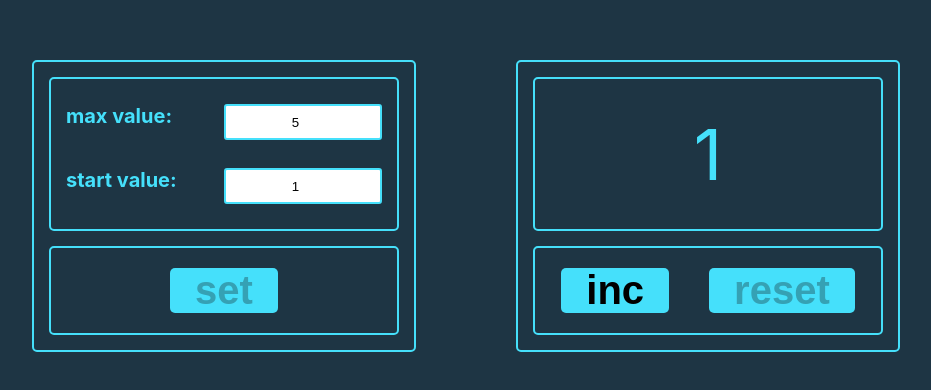
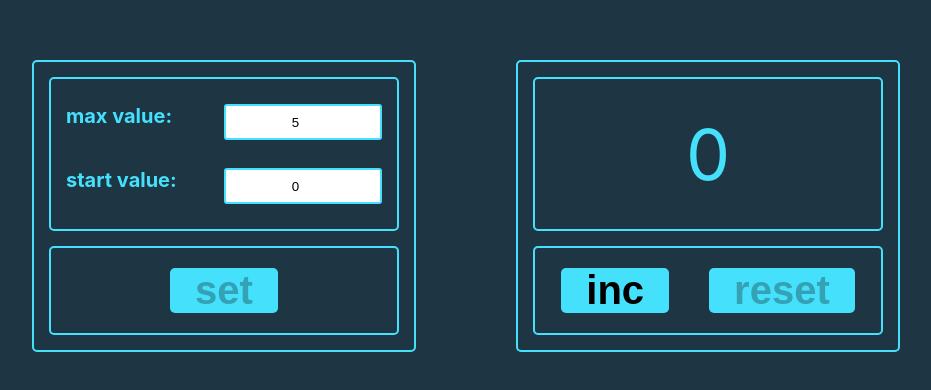
Before and after one commit to Nikolay-Gruzd/Counter, a React (Vite) app: page / in a window 1280 px wide. Shown: the part 194-584 px from the top of the page, without its empty margins (174-1105 px from the left). Built offline with nearby package versions, Linux system fonts and the light colour scheme.

Commit message:
Added localStorage

```diff
--- a/src/App.tsx
+++ b/src/App.tsx
@@ -1,11 +1,11 @@
 import s from './App.module.css'
-import {useState} from "react";
+import {useEffect, useState} from "react";
 import {Counter} from "./components/Counter/Counter.tsx";
 import {ButtonsContainer} from "./components/ButtonsContainer/ButtonsContainer.tsx";
 import {Setting} from "./components/Setting/Setting.tsx";
 
-export const MAX_VALUE = 5
-export const MIN_VALUE = 1
+// export const MAX_VALUE = 5
+// export const MIN_VALUE = 0
 
 export type SettingType = {
     max: number,
@@ -13,19 +13,36 @@ export type SettingType = {
 }
 
 function App() {
-    const [setting, setSetting] = useState<SettingType>({max: MAX_VALUE, start: MIN_VALUE})
-    const [counter, setCounter] = useState<number>(setting.start)
+    const [localValue, setLocalValue] = useState<SettingType>({max: 5, start: 0})
+
+    const [setting, setSetting] = useState<SettingType>({max: localValue.max, start: localValue.start})
+    const [counter, setCounter] = useState<number>(localValue.start)
     const [error, setError] = useState<string>('')
+
+    useEffect(() => {
+        let valueAssString = localStorage.getItem('counterValue')
+        if (valueAssString) {
+            let newValue = JSON.parse(valueAssString)
+            setLocalValue(newValue)
+            setSetting(newValue)
+            setCounter(newValue.start)
+        }
+    }, [])
+    useEffect(() => {
+        localStorage.setItem('counterValue', JSON.stringify(localValue))
+    }, [localValue])
 
     return (
         <div className={s.app}>
             <div className={s.container}>
-                <Setting setting={setting} setSetting={setSetting} setCounter={setCounter} setError={setError} />
-                <ButtonsContainer modeSetting={true} setting={setting}/>
+                <Setting setting={setting} localValue={localValue} setSetting={setSetting} setCounter={setCounter}
+                         setError={setError}/>
+                <ButtonsContainer modeSetting={true} setting={setting} localValue={localValue} setError={setError}
+                                  setLocalValue={setLocalValue}/>
             </div>
             <div className={s.container}>
-                <Counter counter={counter} setting={setting} error={error}/>
-                <ButtonsContainer counter={counter} setCounter={setCounter} setting={setting}/>
+                <Counter counter={counter} setting={setting} error={error} localValue={localValue}/>
+                <ButtonsContainer counter={counter} error={error} setCounter={setCounter} setting={setting}/>
             </div>
         </div>
     )
--- a/src/components/ButtonsContainer/ButtonsContainer.tsx
+++ b/src/components/ButtonsContainer/ButtonsContainer.tsx
@@ -1,30 +1,33 @@
 import s from './ButtonsContainer.module.css'
 import {Button} from "../Button/Button.tsx";
-import {MAX_VALUE, MIN_VALUE, SettingType} from "../../App.tsx";
+import {SettingType} from "../../App.tsx";
 
 type ButtonsContainerType = {
-    counter?: number
-    setCounter?: (value: number) => void
-    modeSetting?: boolean
-    setting: SettingType
+    counter?: number,
+    setCounter?: (value: number) => void,
+    modeSetting?: boolean,
+    setting: SettingType,
+    localValue?: SettingType,
+    setLocalValue?: (value: SettingType) => void,
+    error?: string,
+    setError?: (error: string) => void,
 }
 
-export const ButtonsContainer = ({counter, setCounter, modeSetting, setting}: ButtonsContainerType) => {
-    if (modeSetting) {
-        const disabledButton =
-            setting.start === MIN_VALUE
-            && setting.max === MAX_VALUE
-            || setting.start < 0
-            || setting.max < 0
-            || setting.start > setting.max
-            || setting.start === setting.max
-        return (
-            <div className={s.buttonsContainer}>
-                <Button name='set' disabled={disabledButton} onClick={() => {}}/>
-            </div>
-        )
+export const ButtonsContainer = ({
+                                     counter,
+                                     setCounter,
+                                     modeSetting,
+                                     setting,
+                                     setLocalValue,
+                                     localValue,
+                                     error,
+                                     setError
+                                 }: ButtonsContainerType) => {
+
+    const getFromLocalHandler = () => {
+        setLocalValue?.({max: setting.max, start: setting.start})
+        setError?.('')
     }
-
     const onClickButtonInc = () => {
         counter !== undefined && setCounter?.(counter + 1)
     }
@@ -33,10 +36,28 @@ export const ButtonsContainer = ({counter, setCounter, modeSetting, setting}: Bu
     }
 
     const incDisabledValue = counter === undefined
-        || counter === setting.max || setting.start !== MIN_VALUE || setting.max !== MAX_VALUE
+        || counter === setting.max
+        || setting.start === setting.max
+        || !!error
 
-    const resetDisabledValue = counter === undefined
-        || counter === setting.start || setting.start !== MIN_VALUE || setting.max !== MAX_VALUE
+    const resetDisabledValue =
+        counter === setting.start
+        || !!error
+
+    if (modeSetting) {
+        const disabledButton =
+            setting.start === localValue?.start
+            && setting.max === localValue?.max
+            || setting.start < 0
+            || setting.max < 0
+            || setting.start > setting.max
+            || setting.start === setting.max
+        return (
+            <div className={s.buttonsContainer}>
+                <Button name='set' disabled={disabledButton} onClick={getFromLocalHandler}/>
+            </div>
+        )
+    }
 
     return (
         <div className={s.buttonsContainer}>
--- a/src/components/Counter/Counter.tsx
+++ b/src/components/Counter/Counter.tsx
@@ -1,12 +1,13 @@
 import s from './Counter.module.css'
-import {MAX_VALUE, MIN_VALUE, SettingType} from "../../App.tsx";
+import {SettingType} from "../../App.tsx";
 
 type CounterType = {
     counter: number,
     setting: SettingType,
-    error: string
+    error: string,
+    localValue?: SettingType
 }
-export const Counter = ({counter, setting, error}: CounterType) => {
+export const Counter = ({counter, setting, error, localValue}: CounterType) => {
 
     const styleError = (setting.start < 0)
         ? s.error
@@ -21,7 +22,7 @@ export const Counter = ({counter, setting, error}: CounterType) => {
             ${s.counterContainer}
             ${counter === setting.max ? s.limitCounter : null}
         `}>
-            {setting.start === MIN_VALUE && setting.max === MAX_VALUE
+            {setting.start === localValue?.start && setting.max === localValue.max
                 ? counter
                 : <span className={styleError}>{error}</span>}
         </div>
--- a/src/components/Setting/Setting.tsx
+++ b/src/components/Setting/Setting.tsx
@@ -4,17 +4,20 @@ import {ChangeEvent} from "react";
 
 interface SettingProps {
     setting: SettingType,
-    setSetting: (value: SettingType) => void
-    setCounter: (value: number) => void
-    setError: (value: string) => void
+    setSetting: (value: SettingType) => void,
+    setCounter: (value: number) => void,
+    setError: (value: string) => void,
+    localValue?: SettingType
 }
 
-export const Setting = ({setting, setSetting, setCounter, setError}: SettingProps) => {
+export const Setting = ({setting, setSetting, setCounter, setError,localValue}: SettingProps) => {
 
     const onChangeMaxHandler = (e: ChangeEvent<HTMLInputElement>) => {
         const value = Number(e.currentTarget.value)
         if (value < 0 || value === setting.start || value < setting.start) {
             setError('incorrect value!')
+        } else if (value === localValue?.max) {
+            setError('')
         } else {
             setError(`Enter values and press 'set'`)
         }
@@ -24,9 +27,12 @@ export const Setting = ({setting, setSetting, setCounter, setError}: SettingProp
         const value = Number(e.currentTarget.value)
         if (value < 0 || value === setting.max || value > setting.max) {
             setError('incorrect value!')
+        } else if (value === localValue?.start) {
+            setError('')
         } else {
             setError(`Enter values and press 'set'`)
         }
+
         setSetting({...setting, start: value})
         setCounter(value)
     }
```
